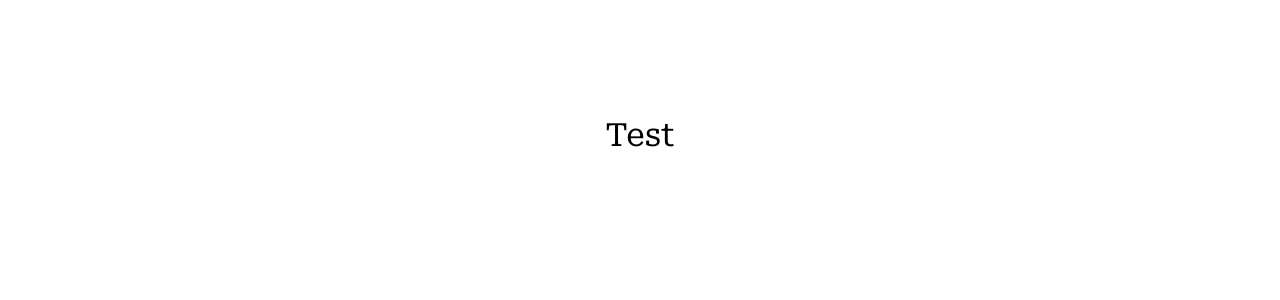
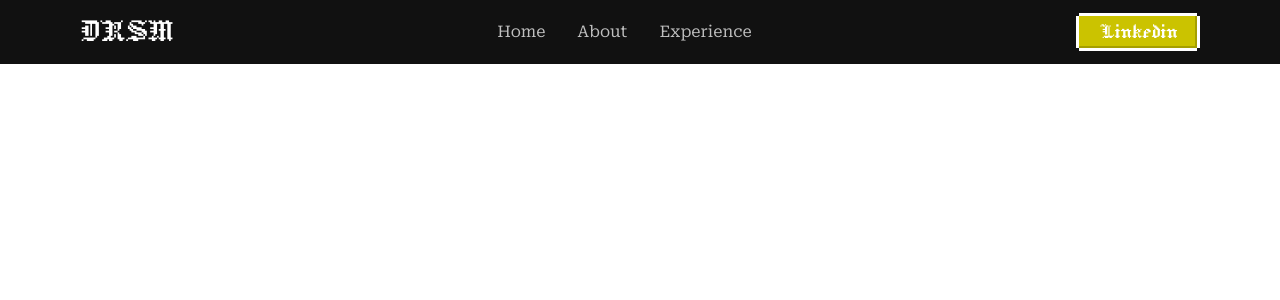
Before and after one commit to DiegoRSM03/drsm, a Next.js app: page / in a window 1280 px wide. Shown: the top 300 px of the page. Built offline with nearby package versions, Linux system fonts and the light colour scheme.

Commit message:
FEATURE: Add navbar (#4)
* feature: add navbar

* feature: add styles to navbar button

```diff
--- a/app/page.tsx
+++ b/app/page.tsx
@@ -1,7 +1,9 @@
+import { Navbar } from "@/components";
+
 export default function Home() {
   return (
-    <main className="flex min-h-screen flex-col items-center justify-between p-24">
-      <h1>Test</h1>
+    <main className="w-screen min-h-screen">
+      <Navbar />
     </main>
   );
 }
--- /dev/null
+++ b/components/Button.tsx
@@ -0,0 +1,33 @@
+// Libs
+import { AnchorHTMLAttributes, ReactNode } from "react"
+import Link, { LinkProps } from "next/link"
+
+export type Props = LinkProps &
+  AnchorHTMLAttributes<HTMLAnchorElement> & {
+    children: ReactNode
+  }
+
+export const Button = ({ href, children, ...props }: Props) => {
+  return (
+    <div className="relative cursor-pointer p-3px group">
+      {/* SHADOW EFFECT */}
+      <div className="absolute left-0 w-full bottom-3px h-2px bg-secondary group-hover:h-3px group-hover:bg-tertiary" />
+      <div className="absolute bottom-0 h-full right-3px w-2px bg-secondary group-hover:w-3px group-hover:bg-tertiary" />
+
+      {/* WHITE LINES */}
+      <div className="absolute top-0 left-3px w-[calc(100%-6px)] bg-white h-3px" />
+      <div className="absolute top-3px right-0 h-[calc(100%-6px)] bg-white w-3px" />
+      <div className="absolute bottom-0 left-3px w-[calc(100%-6px)] bg-white h-3px" />
+      <div className="absolute bottom-3px left-0 h-[calc(100%-6px)] bg-white w-3px" />
+
+      {/* LINK */}
+      <Link
+        href={href}
+        {...props}
+        className="px-5 py-1 text-2xl text-white font-jacquard bg-primary group-hover:bg-secondary"
+      >
+        {children}
+      </Link>
+    </div>
+  )
+}
--- /dev/null
+++ b/components/Navbar.tsx
@@ -0,0 +1,54 @@
+// Libs
+import Link from "next/link"
+import { Button } from "./"
+
+interface NavItem {
+  title: string
+  href: string
+}
+
+const LOGO_TEXT = "DRSM"
+const CTA_LINK_TEXT = "Linkedin"
+const CTA_LINK_URL = "https://www.linkedin.com/in/diego-rodrigo-sanchez-moreno/"
+const NAV_ITEMS: NavItem[] = [
+  {
+    title: "Home",
+    href: "/",
+  },
+  {
+    title: "About",
+    href: "/about",
+  },
+  {
+    title: "Experience",
+    href: "/experience",
+  },
+]
+
+export const Navbar = () => {
+  return (
+    <nav className="fixed top-0 left-0 flex items-center justify-center w-full h-16 bg-black1">
+      <div className="flex items-center justify-between w-full px-20 max-w-screen-2xl">
+        {/* LOGO */}
+        <div className="text-4xl text-white font-jacquard">{LOGO_TEXT}</div>
+
+        {/* NAV ITEMS */}
+        <ul className="flex items-center gap-8 text-gray">
+          {NAV_ITEMS.map((navItem) => (
+            <li
+              key={navItem.href}
+              className="hover:text-white hover:cursor-pointer"
+            >
+              {navItem.title}
+            </li>
+          ))}
+        </ul>
+
+        {/* CALL TO ACTION */}
+        <Button href={CTA_LINK_URL} target="_blank">
+          {CTA_LINK_TEXT}
+        </Button>
+      </div>
+    </nav>
+  )
+}
--- /dev/null
+++ b/components/index.ts
@@ -0,0 +1,2 @@
+export * from "./Navbar"
+export * from "./Button"
--- a/tailwind.config.ts
+++ b/tailwind.config.ts
@@ -1,4 +1,4 @@
-import type { Config } from "tailwindcss";
+import type { Config } from "tailwindcss"
 
 const config: Config = {
   content: [
@@ -8,24 +8,33 @@ const config: Config = {
   ],
   theme: {
     screens: {
-      sm: '480px',
-      md: '768px',
-      lg: '976px',
-      xl: '1440px',
+      sm: "480px",
+      md: "768px",
+      lg: "976px",
+      xl: "1440px",
     },
     colors: {
-      black1: '#111111',
-      black2: '#1C1C1C',
-      white: '#FFFFFF',
-      gray: '#BFBFBF',
-      primary: '#CFC700',
-      secondary: '#A59F00',
+      black1: "#111111",
+      black2: "#1C1C1C",
+      white: "#FFFFFF",
+      gray: "#BFBFBF",
+      primary: "#CBC300",
+      secondary: "#A59F00",
+      tertiary: "#8D8800",
     },
     fontFamily: {
-      roboto: ['var(--font-roboto-serif)', 'serif'],
-      jacquard: ['var(--font-jacquard)', 'serif'],
+      roboto: ["var(--font-roboto-serif)", "serif"],
+      jacquard: ["var(--font-jacquard)", "serif"],
+    },
+    extend: {
+      spacing: {
+        "2px": "2px",
+        "3px": "3px",
+        "4px": "4px",
+        "5px": "5px",
+      },
     },
   },
   plugins: [],
-};
-export default config;
+}
+export default config
```
